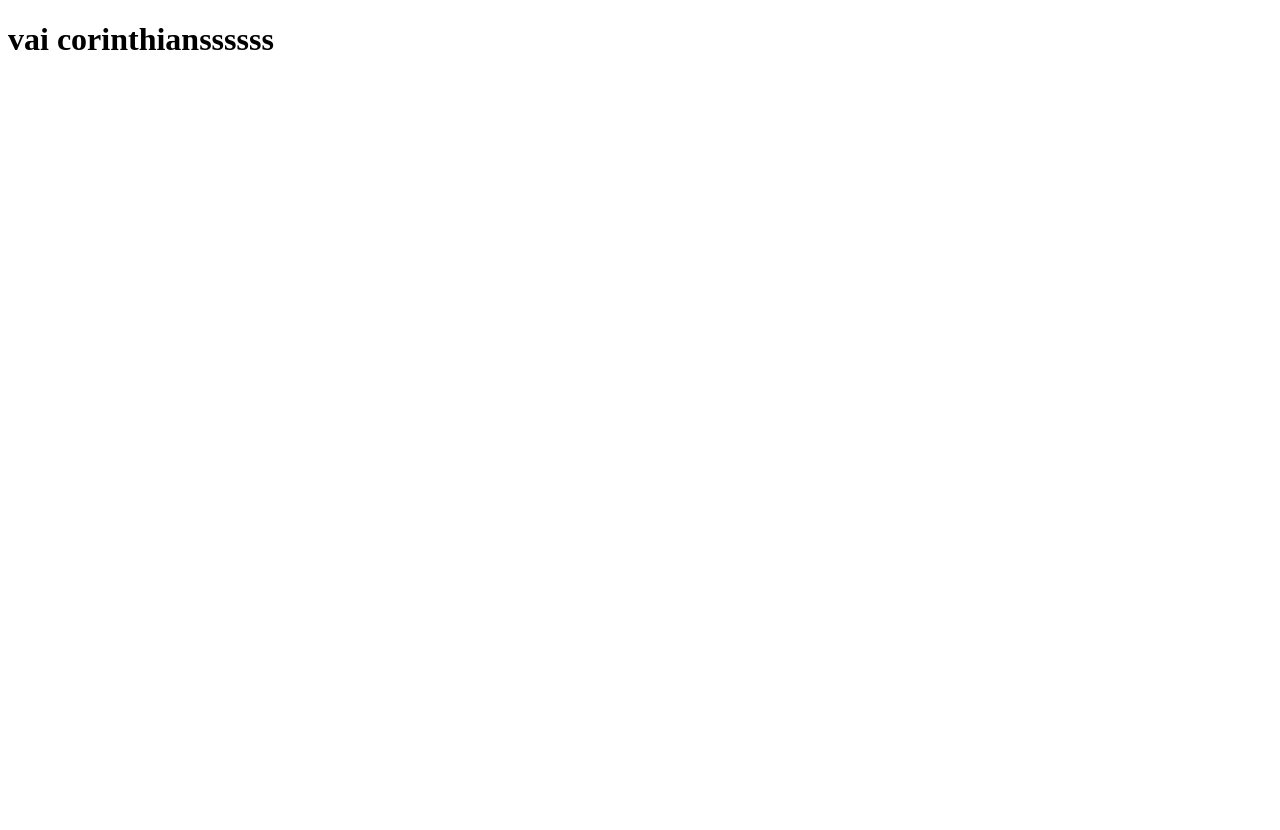
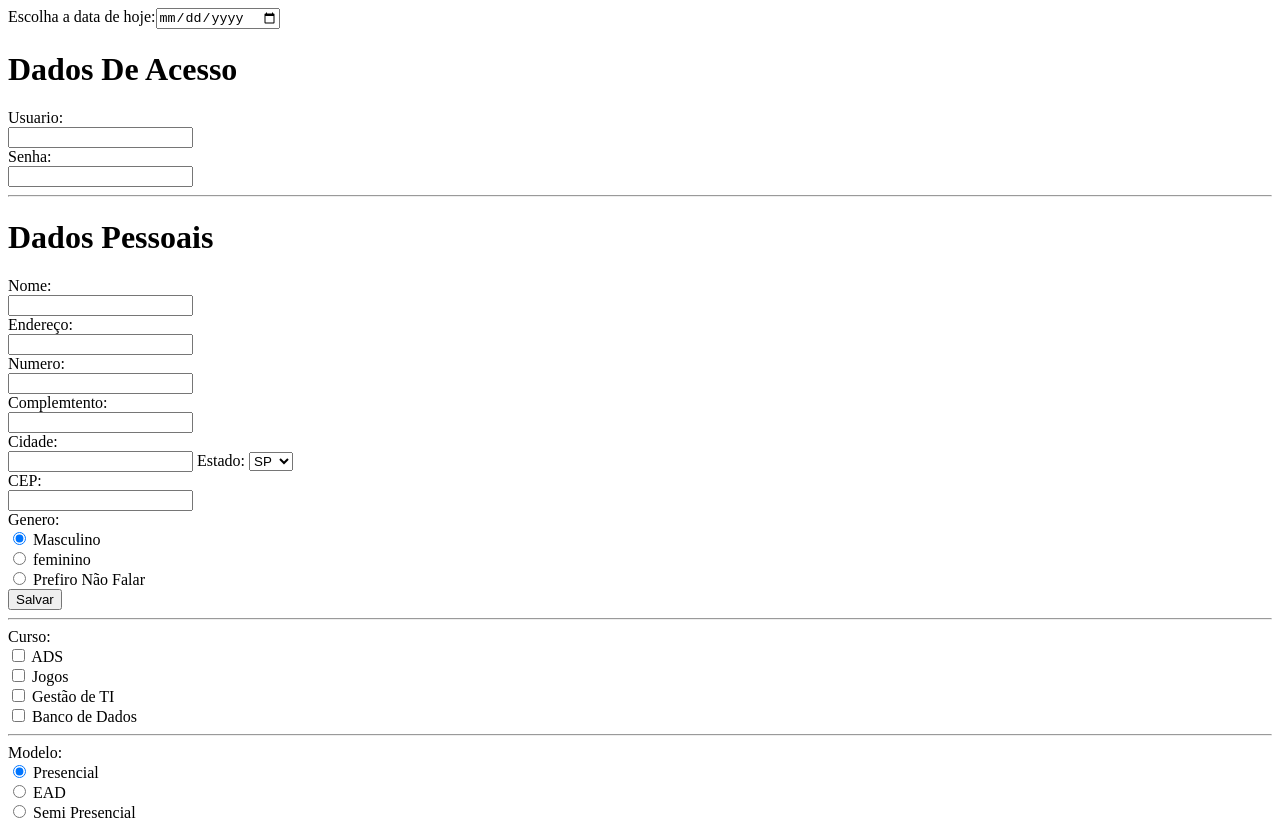
Before and after one commit to Mathprogramation/Linguagem_programacao, a plain HTML site: page index.html in a window 1280 px wide. Before the commit the page ends 800 px from the top, so only its background shows below. Drawn offline with Linux system fonts and the light colour scheme.

Commit message:
exercicio Html

```diff
--- a/index.html
+++ b/index.html
@@ -1,12 +1,74 @@
 <!DOCTYPE html>
-<html lang="en">
+<html lang="pt-br">
+
 <head>
     <meta charset="UTF-8">
     <meta name="viewport" content="width=device-width, initial-scale=1.0">
-    <title>OPAAA</title>
+    <title>Aula Formulario</title>
 </head>
+
 <body>
-    <h1>vai corinthianssssss</h1>
+    <form action=“https://www.w3schools.com/action_page.php”>
+        <label for="data">Escolha a data de hoje:</label><input type="date"><br>
+        <h1>Dados De Acesso</h1>
+        <label for="usuario">Usuario:</label><br><input type="text"><br>
+        <label for="senha">Senha: </label><br><input type="password"><br>
+        <hr>
+        <h1>Dados Pessoais</h1>
+        <label for="name">Nome: </label><br><input type="text"><br>
+        <label for="endereco">Endereço:</label><br><input type="text"><br>
+        <label for="numero">Numero: </label><br><input type="number"><br>
+        <label for="complemtento">Complemtento: </label><br><input type="text"><br>
+        <label for="cidade">Cidade: </label><br><input list="cidade" name="cidades">
+        <datalist id="cidade">
+            <option value="Sorocaba">
+            <option value="Votorantim">
+            <option value="Itu">
+            <option value="Salto">
+            <option value="Salto de Pirapora">
+        </datalist>
+
+        <label for="estado">Estado: </label><select id="estados" name="estado">
+            <option value="SP">SP</option>
+            <option value="RJ">RJ</option>
+            <option value="MG">MG</option>
+            <option value="PR">PR</option>
+        </select><br>
+
+        <label for="cep">CEP: </label><br><input type="text"><br>
+        <label for="gener">Genero: </label><br><input type="radio" id="genero" name="gener" value="MASCULINO" checked>
+        <label for="Masculino">Masculino</label><br>
+        <input type="radio" id="female" name="gener" value="FEMININO">
+        <label for="feminino">feminino</label><br>
+        <input type="radio" id="prefiro" name="gener" value="PrefiroNaoFalar">
+        <label for="PrefiroNaoFalar">Prefiro Não Falar</label><br>
+        <input type="submit" value="Salvar">
+        <hr>
+        <label for="curso">Curso: </label><br>
+        <input type="checkbox" id="curso1" name="curso1" value="ADS">
+        <label for="curso1">ADS</label><br>
+        <input type="checkbox" id="curso2" name="curso2" value="Jogos">
+        <label for="curso2">Jogos</label><br>
+        <input type="checkbox" id="curso3" name="curso3" value="Gestão de TI">
+        <label for="curso3">Gestão de TI</label><br>
+        <input type="checkbox" id="curso4" name="curso4" value="Banco de Dados">
+        <label for="curso4">Banco de Dados</label><br>
+        <hr>
+        <label for="model">Modelo: </label><br>
+        <input type="radio" id="presencials" name="model" value="Presencial" checked>
+        <label for="presencial">Presencial</label><br>
+        <input type="radio" id="online" name="model" value="Ead">
+        <label for="ead">EAD</label><br>
+        <input type="radio" id="semi" name="model" value="semiPresencial">
+        <label for="semi">Semi Presencial</label><br>
+
+
+
+
+    </form>
+
+
 
 </body>
+
 </html>
```
